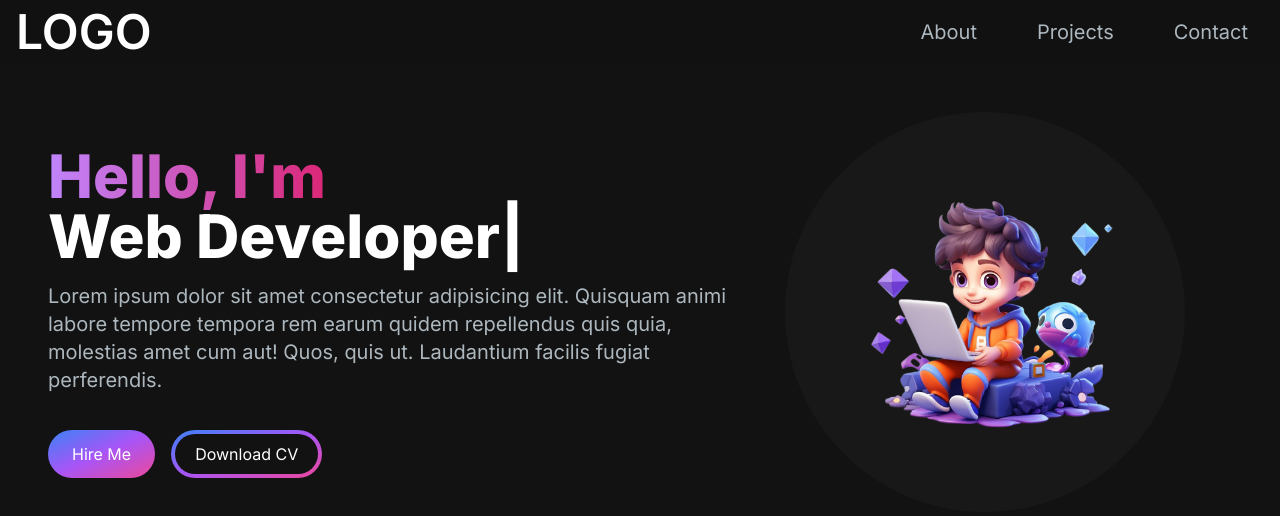
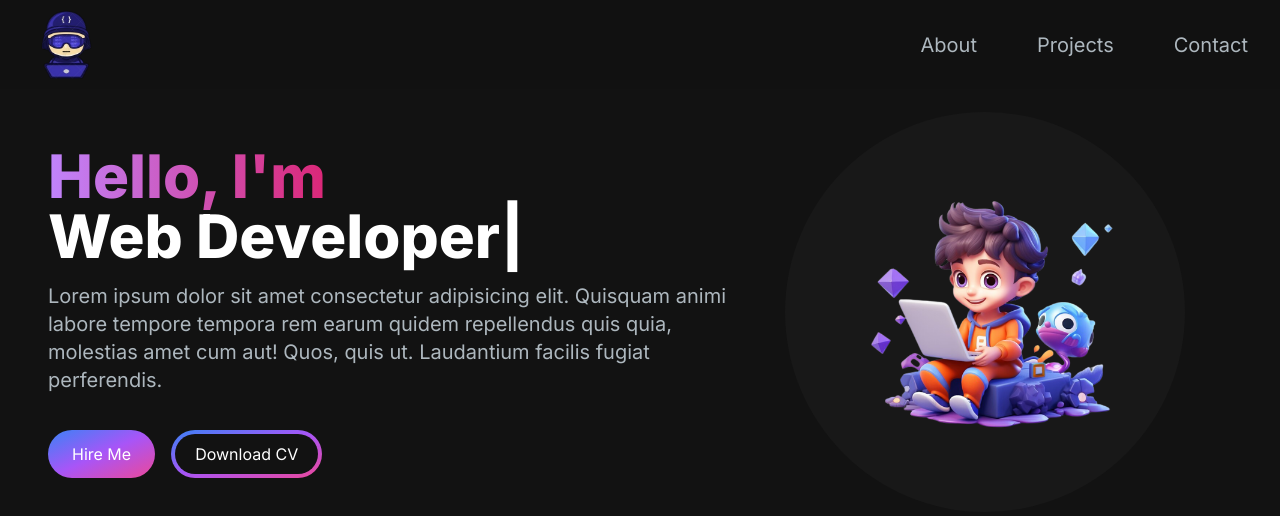
Before and after one commit to nhdangdev/porfolio, a Next.js app: page / in a window 1280 px wide. Shown: the top 516 px of the page. Built offline with nearby package versions, Linux system fonts and the light colour scheme.

Commit message:
change logo

```diff
--- a/src/app/components/Navbar.js
+++ b/src/app/components/Navbar.js
@@ -1,9 +1,13 @@
 "use client";
 import Link from "next/link";
+import Image from "next/image";
 import React, { useState } from "react";
 import NavLink from "./NavLink";
 import MenuOverPlay from "./MenuOverPlay";
 // import { Bar3Icon, XmarkIcon } from "@heroicons/react/24/solid";
+
+// import Image
+import Logo from "../../../public/images/logo.png";
 
 const navLinks = [
   {
@@ -28,9 +32,9 @@ const Navbar = () => {
       <div className="tw-flex tw-flex-wrap tw-items-center tw-justify-between tw-mx-auto tw-px-4 tw-py-2">
         <Link
           href={"/"}
-          className="tw-text-2xl md:tw-text-5xl tw-text-white tw-font-semibold"
+          className="tw-relative tw-text-2xl md:tw-text-5xl tw-text-white tw-font-semibold"
         >
-          LOGO
+          <Image src={Logo} alt="logo-images" className=" tw-max-w-[100px]" />
         </Link>
         <div className="mobile-menu tw-block md:tw-hidden">
           {!NavBarOpen ? (
```
Also changed, not shown: public/images/logo.png.
